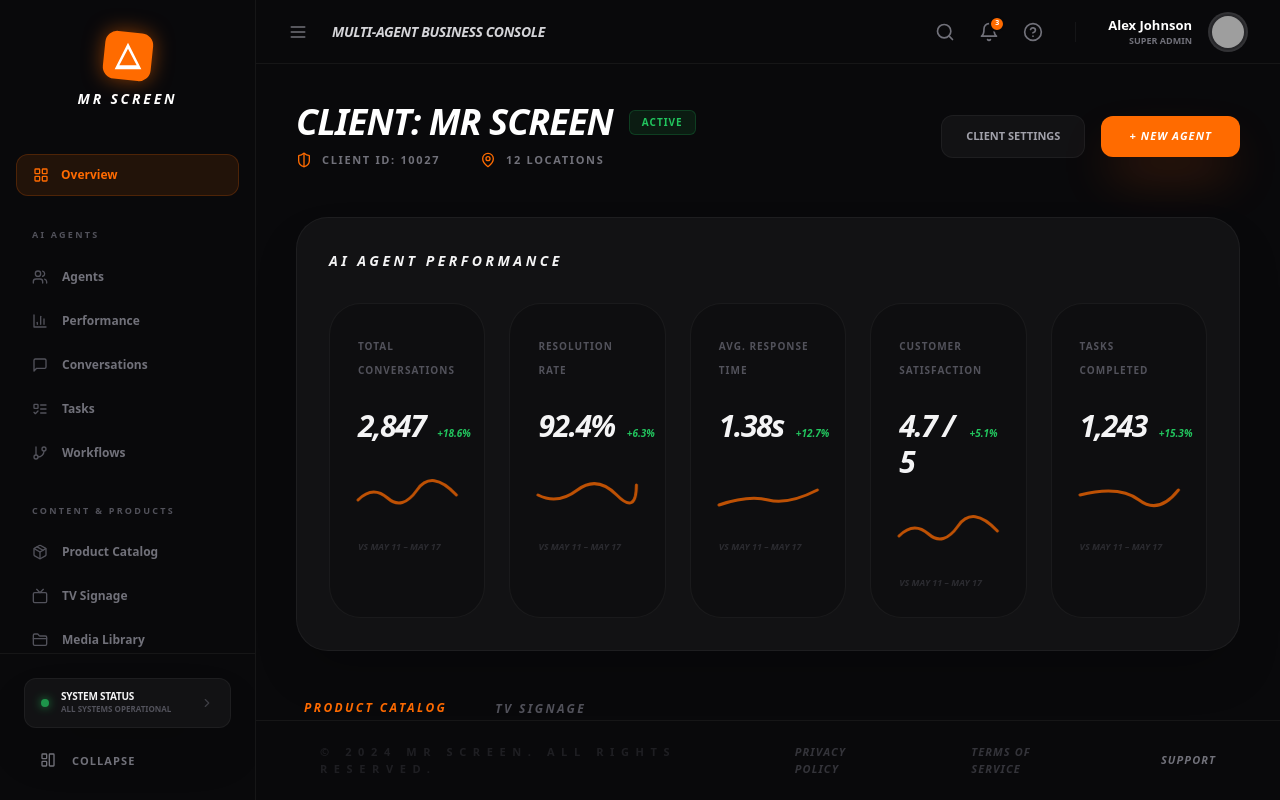
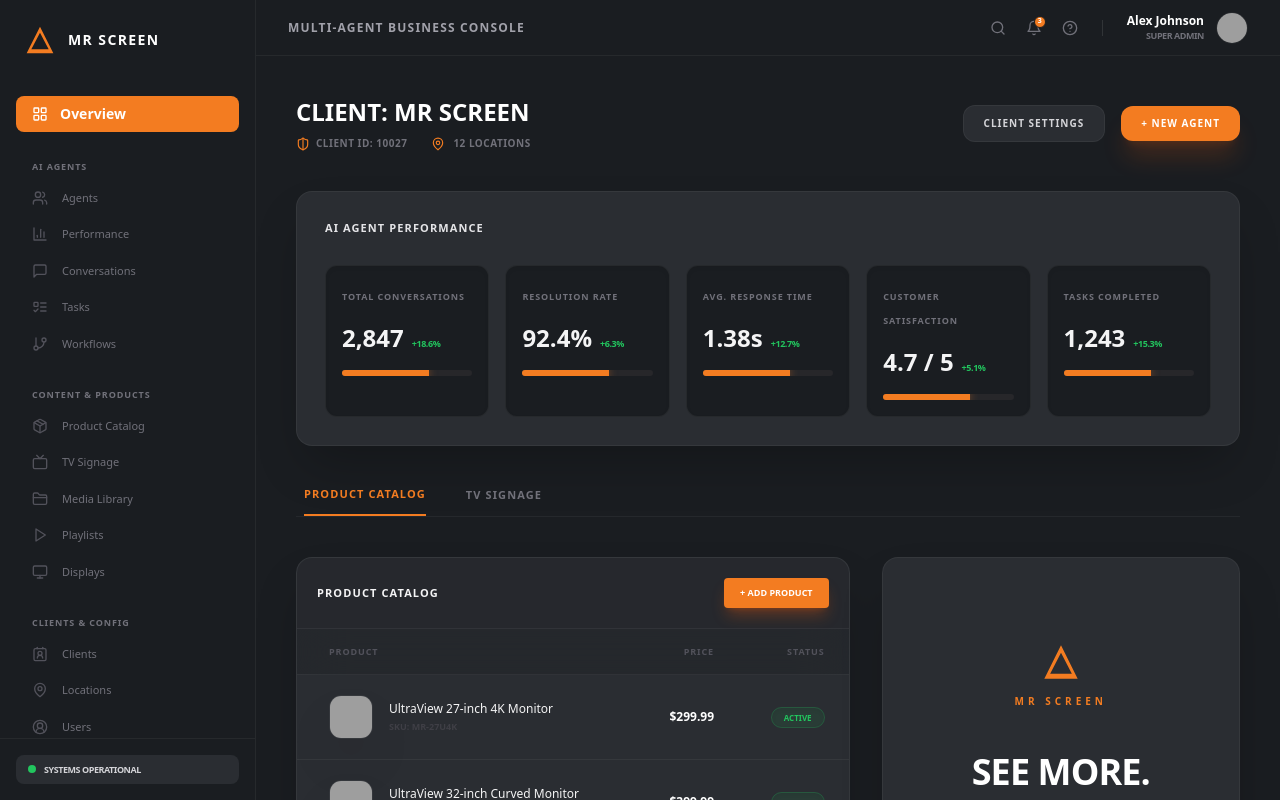
Before and after one commit to dgocostta/screenagent, a Next.js app: page / in a window 1280 px wide. Built offline with nearby package versions, Linux system fonts and the light colour scheme; grey boxes are pictures that could not be loaded.

Commit message:
FIXED BRANDING: 1:1 Mockup Alignment (No Italics, Correct Orange, New Logo)

```diff
--- a/src/app/page.tsx
+++ b/src/app/page.tsx
@@ -3,137 +3,134 @@
 import { Sidebar } from "../components/Sidebar";
 import {
   Bell, Search, HelpCircle, ChevronDown, Plus,
-  Settings2, Download, TrendingUp, Edit2, Trash2, Maximize2, RefreshCw, ShieldHalf, MapPin, Menu, Info
+  Settings2, Download, TrendingUp, Edit2, Trash2, Maximize2, RefreshCw, ShieldHalf, MapPin
 } from "lucide-react";
 
 const metrics = [
-  { label: "Total Conversations", value: "2,847", change: "18.6%", trend: "up", path: "M0,20 Q15,5 30,18 T60,10 T100,15" },
-  { label: "Resolution Rate", value: "92.4%", change: "6.3%", trend: "up", path: "M0,15 Q20,25 40,10 T80,15 T100,5" },
-  { label: "Avg. Response Time", value: "1.38s", change: "12.7%", trend: "down", path: "M0,25 Q30,15 50,20 T100,10" },
-  { label: "Customer Satisfaction", value: "4.7 / 5", change: "5.1%", trend: "up", path: "M0,20 Q15,5 30,18 T60,10 T100,15" },
-  { label: "Tasks Completed", value: "1,243", change: "15.3%", trend: "up", path: "M0,15 Q40,5 60,20 T100,10" },
+  { label: "Total Conversations", value: "2,847", change: "18.6%" },
+  { label: "Resolution Rate", value: "92.4%", change: "6.3%" },
+  { label: "Avg. Response Time", value: "1.38s", change: "12.7%" },
+  { label: "Customer Satisfaction", value: "4.7 / 5", change: "5.1%" },
+  { label: "Tasks Completed", value: "1,243", change: "15.3%" },
 ];
 
 const catalogItems = [
-  { id: 1, name: "UltraView 27-inch 4K Monitor", sku: "MR-27U4K", price: "$299.99", image: "https://i.ebayimg.com/images/g/8QwAAeSwU2BpG7Qs/s-l1600.jpg" },
-  { id: 2, name: "UltraView 32-inch Curved Monitor", sku: "MR-32CURV", price: "$399.99", image: "https://i.ebayimg.com/images/g/g5sAAeSwCVhpG7j1/s-l1600.jpg" },
-  { id: 3, name: "ProDisplay 24-inch FHD Monitor", sku: "MR-24FHD", price: "$149.99", image: "https://i.ebayimg.com/images/g/0NEAAeSw2tRogphK/s-l1600.jpg" }
+  { id: 1, name: "UltraView 27-inch 4K Monitor", sku: "MR-27U4K", price: "$299.99", status: "Active", image: "https://i.ebayimg.com/images/g/8QwAAeSwU2BpG7Qs/s-l1600.jpg" },
+  { id: 2, name: "UltraView 32-inch Curved Monitor", sku: "MR-32CURV", price: "$399.99", status: "Active", image: "https://i.ebayimg.com/images/g/g5sAAeSwCVhpG7j1/s-l1600.jpg" },
+  { id: 3, name: "ProDisplay 24-inch FHD Monitor", sku: "MR-24FHD", price: "$149.99", status: "Active", image: "https://i.ebayimg.com/images/g/0NEAAeSw2tRogphK/s-l1600.jpg" }
 ];
 
 export default function Dashboard() {
   return (
-    <div className="flex h-screen bg-[#09090b] text-white font-sans overflow-hidden selection:bg-[#FF6B00]/30">
+    <div className="flex h-screen bg-[#1A1D21] text-white font-sans overflow-hidden">
       <Sidebar />
-      <div className="flex-1 flex flex-col min-w-0 bg-[#09090b]">
-        <header className="h-16 border-b border-white/5 flex items-center justify-between px-8 bg-[#09090b] shrink-0">
+
+      <div className="flex-1 flex flex-col min-w-0 bg-[#1A1D21]">
+        <header className="h-14 border-b border-white/5 flex items-center justify-between px-8 bg-[#1A1D21] shrink-0">
+          <h2 className="text-xs font-semibold text-zinc-400 uppercase tracking-widest">Multi-Agent Business Console</h2>
           <div className="flex items-center gap-6">
-             <Menu className="w-5 h-5 text-zinc-500 cursor-pointer" />
-             <h2 className="text-sm font-bold tracking-tight text-zinc-300 uppercase italic">Multi-Agent Business Console</h2>
-          </div>
-          <div className="flex items-center gap-8">
-            <div className="flex items-center gap-6 text-zinc-500 border-r border-white/5 pr-8">
-               <Search className="w-5 h-5 cursor-pointer" />
+            <div className="flex items-center gap-5 text-zinc-500 border-r border-white/10 pr-6">
+               <Search className="w-4 h-4 cursor-pointer" />
                <div className="relative">
-                 <Bell className="w-5 h-5 cursor-pointer" />
-                 <span className="absolute -top-1.5 -right-1.5 w-4 h-4 bg-[#FF6B00] rounded-full border-2 border-[#09090b] flex items-center justify-center text-[7px] font-black text-white">3</span>
+                 <Bell className="w-4 h-4 cursor-pointer" />
+                 <span className="absolute -top-1 -right-1 w-3 h-3 bg-[#F37C21] rounded-full border border-[#1A1D21] flex items-center justify-center text-[7px] font-bold text-white">3</span>
                </div>
-               <HelpCircle className="w-5 h-5 cursor-pointer" />
+               <HelpCircle className="w-4 h-4 cursor-pointer" />
             </div>
-            <div className="flex items-center gap-4">
+            <div className="flex items-center gap-3">
                <div className="flex flex-col items-end leading-none">
-                 <span className="text-[13px] font-black text-white">Alex Johnson</span>
-                 <span className="text-[9px] text-zinc-500 font-bold uppercase mt-1">Super Admin</span>
+                 <span className="text-[12px] font-bold text-white">Alex Johnson</span>
+                 <span className="text-[9px] text-zinc-500 font-bold uppercase mt-1 tracking-tighter">Super Admin</span>
                </div>
-               <div className="w-10 h-10 rounded-full border-2 border-white/5 p-0.5 bg-zinc-800">
-                  <img src="https://ui-avatars.com/api/?name=Alex+Johnson&background=FF6B00&color=fff" className="w-full h-full rounded-full" alt="Avatar" />
+               <div className="w-8 h-8 rounded-full border border-white/5 overflow-hidden">
+                  <img src="https://ui-avatars.com/api/?name=Alex+Johnson&background=F37C21&color=fff" className="w-full h-full" alt="Avatar" />
                </div>
             </div>
           </div>
         </header>
-        <div className="flex-1 overflow-y-auto p-10 space-y-12 custom-scrollbar">
+
+        <div className="flex-1 overflow-y-auto p-10 space-y-10 custom-scrollbar">
           <div className="flex items-center justify-between">
-            <div className="space-y-3">
-              <div className="flex items-center gap-4">
-                <h1 className="text-4xl font-black tracking-tight uppercase italic leading-none">Client: MR Screen</h1>
-                <span className="bg-green-500/10 text-green-500 text-[10px] font-black px-3 py-1 rounded-md border border-green-500/20 uppercase tracking-widest">Active</span>
-              </div>
-              <div className="flex items-center gap-10 text-[11px] text-zinc-500 font-black uppercase tracking-[0.15em]">
-                <span className="flex items-center gap-2.5"><ShieldHalf className="w-4 h-4 text-[#FF6B00]" /> Client ID: 10027</span>
-                <span className="flex items-center gap-2.5"><MapPin className="w-4 h-4 text-[#FF6B00]" /> 12 Locations</span>
+            <div className="space-y-2">
+              <h1 className="text-2xl font-bold text-white uppercase">Client: MR Screen</h1>
+              <div className="flex items-center gap-6 text-[10px] text-zinc-500 font-bold uppercase tracking-wider">
+                <span className="flex items-center gap-1.5"><ShieldHalf className="w-3.5 h-3.5 text-[#F37C21]" /> Client ID: 10027</span>
+                <span className="flex items-center gap-2"><MapPin className="w-3.5 h-3.5 text-[#F37C21]" /> 12 Locations</span>
               </div>
             </div>
             <div className="flex items-center gap-4">
-              <button className="px-6 py-3 bg-[#121214] border border-white/5 rounded-xl text-[11px] font-black text-zinc-400 uppercase">Client Settings</button>
-              <button className="px-7 py-3 bg-[#FF6B00] rounded-xl text-[11px] font-black text-white uppercase italic tracking-widest shadow-2xl shadow-orange-600/40">+ New Agent</button>
+              <button className="px-5 py-2.5 bg-[#2A2D32] border border-white/5 rounded-xl text-[10px] font-bold text-zinc-300 uppercase tracking-widest hover:bg-white/[0.03]">Client Settings</button>
+              <button className="px-5 py-2.5 bg-[#F37C21] rounded-xl text-[10px] font-bold text-white uppercase tracking-widest shadow-xl shadow-orange-600/20">+ New Agent</button>
             </div>
           </div>
-          <div className="bg-[#121214] border border-white/5 rounded-[32px] p-8 shadow-2xl space-y-8 relative overflow-hidden">
-            <h3 className="text-[14px] font-black tracking-[0.25em] uppercase italic text-zinc-100">AI Agent Performance</h3>
-            <div className="grid grid-cols-1 sm:grid-cols-3 lg:grid-cols-5 gap-6">
+
+          <div className="bg-[#2A2D32] border border-white/5 rounded-2xl p-7 shadow-2xl space-y-7">
+            <h3 className="text-[11px] font-bold tracking-widest uppercase text-zinc-200">AI Agent Performance</h3>
+            <div className="grid grid-cols-1 sm:grid-cols-3 lg:grid-cols-5 gap-4">
                {metrics.map((m) => (
-                 <div key={m.label} className="bg-black/20 border border-white/5 p-7 rounded-[32px] space-y-7 hover:border-[#FF6B00]/40 transition-all">
-                    <span className="text-[10px] font-black text-zinc-600 uppercase tracking-widest">{m.label}</span>
-                    <div className="flex items-baseline gap-3">
-                       <span className="text-3xl font-black italic text-zinc-100 tracking-tighter">{m.value}</span>
-                       <span className={`text-[10px] font-black text-green-500 uppercase italic`}>+{m.change}</span>
+                 <div key={m.label} className="bg-[#1A1D21] border border-white/5 p-4 rounded-xl space-y-4 shadow-inner">
+                    <span className="text-[9px] font-bold text-zinc-500 uppercase tracking-widest">{m.label}</span>
+                    <div className="flex items-baseline gap-2">
+                       <span className="text-2xl font-bold text-zinc-100">{m.value}</span>
+                       <span className="text-[9px] font-bold text-green-500 tracking-tighter uppercase">+{m.change}</span>
                     </div>
-                    <div className="h-10 flex items-end">
-                       <svg width="100%" height="32" viewBox="0 0 100 32" preserveAspectRatio="none" className="overflow-visible"><path d={m.path} fill="none" stroke="#FF6B00" strokeWidth="3" strokeLinecap="round" className="animate-pulse" /></svg>
+                    <div className="h-1.5 bg-zinc-800 rounded-full overflow-hidden">
+                       <div className="h-full w-2/3 bg-[#F37C21] shadow-[0_0_8px_rgba(243,124,33,0.6)]"></div>
                     </div>
-                    <div className="text-[9px] font-black text-zinc-700 uppercase italic opacity-60">vs May 11 – May 17</div>
                  </div>
                ))}
             </div>
           </div>
-          <div className="flex border-b border-white/5 px-2">
-              <button className="pb-5 text-[12px] font-black uppercase italic tracking-[0.2em] border-b-2 border-[#FF6B00] text-[#FF6B00]">Product Catalog</button>
-              <button className="pb-5 px-12 text-[12px] font-black uppercase italic tracking-[0.2em] text-zinc-600">TV Signage</button>
+
+          <div className="flex border-b border-white/5 space-x-10 px-2">
+              <button className="pb-3 text-[11px] font-bold uppercase tracking-widest border-b-2 border-[#F37C21] text-[#F37C21]">Product Catalog</button>
+              <button className="pb-3 text-[11px] font-bold uppercase tracking-widest text-zinc-500">TV Signage</button>
           </div>
-          <div className="grid grid-cols-1 lg:grid-cols-5 gap-10">
-              <div className="lg:col-span-3 flex flex-col bg-[#121214] border border-white/5 rounded-[44px] overflow-hidden shadow-2xl min-h-[600px]">
-                 <div className="p-8 border-b border-white/5 bg-black/10 flex justify-between items-center">
-                    <h3 className="text-[14px] font-black uppercase italic text-white">Product Catalog</h3>
-                    <button className="bg-[#FF6B00] text-white text-[10px] font-black px-6 py-3 rounded-xl uppercase shadow-lg shadow-orange-600/30 font-black">+ Add Product</button>
+
+          <div className="grid grid-cols-1 lg:grid-cols-5 gap-8">
+              <div className="lg:col-span-3 flex flex-col bg-[#2A2D32] border border-white/5 rounded-2xl overflow-hidden shadow-2xl min-h-[450px]">
+                 <div className="p-5 border-b border-white/5 bg-black/10 flex justify-between items-center">
+                    <h3 className="text-[11px] font-bold uppercase tracking-widest text-zinc-100">Product Catalog</h3>
+                    <button className="bg-[#F37C21] text-white text-[9px] font-bold px-4 py-2 rounded uppercase shadow-lg shadow-orange-600/30">+ Add Product</button>
                  </div>
                  <div className="overflow-x-auto">
                     <table className="w-full text-left">
-                       <thead className="bg-black/20 text-[10px] font-black text-zinc-700 uppercase tracking-widest border-b border-white/5 sticky top-0">
-                          <tr><th className="px-10 py-6">Product</th><th className="px-6 py-6">Price</th><th className="px-6 py-6 text-right">Status</th></tr>
+                       <thead className="bg-black/10 text-[9px] font-bold text-zinc-600 uppercase tracking-widest border-b border-white/5 sticky top-0 backdrop-blur-xl">
+                          <tr><th className="px-8 py-4">Product</th><th className="px-6 py-4 text-right">Price</th><th className="px-6 py-4 text-right">Status</th></tr>
                        </thead>
-                       <tbody className="divide-y divide-white/5 text-[13px] font-bold text-zinc-400">
+                       <tbody className="divide-y divide-white/5 text-[12px] text-zinc-400 font-medium">
                           {catalogItems.map(item => (
                             <tr key={item.id} className="hover:bg-white/[0.015] transition-colors group">
-                               <td className="px-10 py-6 flex items-center gap-6">
-                                  <img src={item.image} className="w-16 h-16 rounded-2xl object-cover shadow-2xl" alt="product" />
-                                  <div className="flex flex-col"><span className="text-zinc-100 font-black text-base">{item.name}</span><span className="text-[10px] text-zinc-700 uppercase font-black tracking-widest mt-1">SKU: {item.sku}</span></div>
+                               <td className="px-8 py-5 flex items-center gap-4">
+                                  <img src={item.image} className="w-11 h-11 rounded-xl object-cover shadow-2xl border border-white/5 transition-transform group-hover:scale-105" alt="product" />
+                                  <div className="flex flex-col space-y-0.5">
+                                    <span className="text-zinc-100">{item.name}</span>
+                                    <span className="text-[9px] text-zinc-700 font-bold uppercase">SKU: {item.sku}</span>
+                                  </div>
                                </td>
-                               <td className="px-6 py-6 font-black text-white italic text-lg">{item.price}</td>
-                               <td className="px-6 py-6 text-right"><span className="bg-green-500/10 text-green-500 text-[9px] font-black uppercase px-4 py-1.5 rounded-full border border-green-500/20 shadow-inner tracking-widest">Active</span></td>
+                               <td className="px-6 py-5 font-bold text-white text-right">{item.price}</td>
+                               <td className="px-6 py-5 text-right"><span className="bg-green-500/10 text-green-500 text-[8px] font-bold uppercase px-3 py-1 rounded-full border border-green-500/20 shadow-inner">Active</span></td>
                             </tr>
                           ))}
                        </tbody>
                     </table>
                  </div>
               </div>
-              <div className="lg:col-span-2 bg-[#121214] border border-white/5 rounded-[44px] shadow-2xl flex flex-col items-center justify-center p-14 space-y-12 relative overflow-hidden group">
-                 <div className="flex flex-col items-center gap-4 relative z-10 scale-110">
-                    <div className="w-14 h-14 bg-[#FF6B00] rounded-2xl flex items-center justify-center shadow-[0_0_40px_#FF6B00] rotate-6 border border-white/20 shadow-orange-600/70"><svg viewBox="0 0 24 24" className="w-8 h-8 text-white -rotate-6" fill="currentColor"><path d="M12 2L2 22h20L12 2zm0 4.5L18.5 19H5.5L12 6.5z"/></svg></div>
-                    <span className="text-[14px] font-black uppercase tracking-[0.7em] italic text-[#FF6B00]">MR SCREEN</span>
+
+              <div className="lg:col-span-2 bg-[#2A2D32] border border-white/5 rounded-2xl overflow-hidden shadow-2xl flex flex-col items-center justify-center p-12 space-y-10 min-h-[400px]">
+                 <div className="flex flex-col items-center gap-3">
+                    <div className="w-10 h-10 text-[#F37C21] flex items-center justify-center">
+                       <svg viewBox="0 0 24 24" className="w-10 h-10" fill="currentColor">
+                         <path d="M12 2L2 22h20L12 2zm0 4.5L18.5 19H5.5L12 6.5z"/>
+                       </svg>
+                    </div>
+                    <span className="text-[10px] font-bold uppercase tracking-[0.4em] text-[#F37C21]">MR SCREEN</span>
                  </div>
-                 <h4 className="text-7xl font-black uppercase italic tracking-tighter text-center leading-[0.8] text-white relative z-10">SEE MORE.<br /><span className="text-[#FF6B00]">DO MORE.</span></h4>
-                 <button className="bg-[#FF6B00] text-white text-[13px] font-black px-14 py-4 rounded-full shadow-[0_0_80px_rgba(255,107,0,0.8)] uppercase italic tracking-widest transform transition-all duration-700 border-2 border-white/10 relative z-10">Explore Collection</button>
-                 <div className="absolute inset-0 z-0 opacity-40 grayscale group-hover:grayscale-0 group-hover:opacity-60 transition-all duration-1500"><img src="https://images.unsplash.com/photo-1547082299-de196ea013d6?auto=format&fit=crop&q=80&w=800" className="w-full h-full object-cover" alt="display" /></div>
+                 <h4 className="text-4xl font-bold uppercase tracking-tight text-center leading-tight text-white">See More.<br />Do More.</h4>
+                 <button className="bg-[#F37C21] text-white text-[11px] font-bold px-10 py-3 rounded-full shadow-lg shadow-orange-600/30 uppercase tracking-widest border border-white/10">Explore Collection</button>
               </div>
           </div>
         </div>
-        <footer className="h-20 border-t border-white/5 flex items-center justify-between px-16 bg-[#09090b] shrink-0 text-[11px] font-black text-zinc-700 uppercase tracking-[0.6em]">
-           <span className="opacity-40">© 2024 MR Screen. All rights reserved.</span>
-           <div className="flex items-center gap-20">
-              <a href="#" className="hover:text-[#FF6B00] transition-colors italic tracking-widest opacity-80 font-black">Privacy Policy</a>
-              <a href="#" className="hover:text-[#FF6B00] transition-colors italic tracking-widest opacity-80 font-black">Terms of Service</a>
-              <a href="#" className="hover:text-[#FF6B00] transition-colors italic tracking-widest text-zinc-500 font-black">Support</a>
-           </div>
-        </footer>
       </div>
     </div>
   );
--- a/src/components/Sidebar.tsx
+++ b/src/components/Sidebar.tsx
@@ -47,36 +47,34 @@ export function Sidebar() {
   const pathname = usePathname();
 
   return (
-    <aside className="w-64 h-screen bg-[#09090b] flex flex-col border-r border-white/5 shrink-0 overflow-hidden font-sans">
-      <div className="p-8 mb-4 flex flex-col items-center">
-        <div className="w-12 h-12 bg-[#FF6B00] flex items-center justify-center rounded-xl shadow-[0_0_20px_rgba(255,107,0,0.5)] rotate-6 mb-3">
-          <svg viewBox="0 0 24 24" className="w-8 h-8 text-white -rotate-6" fill="currentColor">
+    <aside className="w-64 h-screen bg-[#1A1D21] flex flex-col border-r border-white/5 shrink-0 overflow-hidden font-sans">
+      <div className="p-6 mb-4 flex items-center gap-3">
+        <div className="w-8 h-8 text-[#F37C21] flex items-center justify-center">
+          <svg viewBox="0 0 24 24" fill="currentColor" className="w-full h-full">
             <path d="M12 2L2 22h20L12 2zm0 4.5L18.5 19H5.5L12 6.5z"/>
           </svg>
         </div>
-        <h1 className="text-[14px] font-black tracking-[0.2em] text-white uppercase italic leading-none">MR SCREEN</h1>
+        <h1 className="text-sm font-bold tracking-widest text-white uppercase">MR SCREEN</h1>
       </div>
 
-      <div className="flex-1 px-4 space-y-8 pb-10 overflow-y-auto custom-scrollbar">
-        <div>
-          <Link href="/" className={`flex items-center gap-3 px-4 py-3 rounded-xl text-xs font-bold transition-all border ${pathname === '/' ? 'bg-[#FF6B00]/10 text-[#FF6B00] border-[#FF6B00]/20' : 'text-zinc-500 border-transparent hover:text-zinc-200'}`}>
-            <LayoutGrid className="w-4 h-4" />
-            Overview
-          </Link>
-        </div>
+      <div className="flex-1 px-4 space-y-7 pb-10 overflow-y-auto custom-scrollbar">
+        <Link href="/" className={pathname === "/" ? "flex items-center gap-3 px-4 py-2 rounded-lg text-sm bg-[#F37C21] text-white font-bold" : "flex items-center gap-3 px-4 py-2 rounded-lg text-sm text-zinc-400 hover:text-white"}>
+          <LayoutGrid className="w-4 h-4" />
+          Overview
+        </Link>
 
         {navGroups.map((group) => (
-          <div key={group.title} className="space-y-1.5">
-            <h3 className="px-4 text-[9px] font-bold text-zinc-600 tracking-[0.25em] mb-4 uppercase">{group.title}</h3>
+          <div key={group.title} className="space-y-1">
+            <h3 className="px-4 text-[9px] font-bold text-zinc-500 tracking-widest mb-2 uppercase">{group.title}</h3>
             {group.items.map((item) => {
               const isActive = pathname === item.href;
               return (
                 <Link
                   key={item.label}
                   href={item.href}
-                  className={`flex items-center gap-3.5 px-4 py-2.5 rounded-xl text-[12px] font-semibold transition-all ${isActive ? 'text-white bg-white/5 shadow-inner' : 'text-zinc-500 hover:text-zinc-200'}`}
+                  className={isActive ? "flex items-center gap-3.5 px-4 py-2 rounded-lg text-[11px] font-medium text-white bg-white/5 shadow-inner" : "flex items-center gap-3.5 px-4 py-2 rounded-lg text-[11px] text-zinc-500 hover:text-white transition-colors"}
                 >
-                  <item.icon className={`w-4 h-4 ${isActive ? 'text-[#FF6B00]' : 'text-zinc-600'}`} />
+                  <item.icon className={isActive ? "w-4 h-4 text-[#F37C21]" : "w-4 h-4 text-zinc-600 group-hover:text-zinc-300"} />
                   {item.label}
                 </Link>
               );
@@ -85,21 +83,11 @@ export function Sidebar() {
         ))}
       </div>
 
-      <div className="p-6 mt-auto border-t border-white/5 bg-[#09090b]">
-        <div className="flex items-center justify-between px-4 py-3 rounded-xl bg-[#121214] border border-white/5 mb-4 shadow-2xl">
-          <div className="flex items-center gap-3">
-            <span className="w-2 h-2 rounded-full bg-green-500 animate-pulse shadow-[0_0_10px_#22c55e]"></span>
-            <div className="flex flex-col">
-              <span className="text-[10px] font-black text-zinc-100 uppercase leading-none tracking-tight">System Status</span>
-              <span className="text-[8px] font-bold text-zinc-600 uppercase mt-0.5">All Systems Operational</span>
-            </div>
-          </div>
-          <ChevronRight className="w-3.5 h-3.5 text-zinc-700" />
+      <div className="p-4 border-t border-white/5 bg-[#1A1D21]">
+        <div className="flex items-center gap-2 px-3 py-2 rounded-lg bg-[#2A2D32]">
+          <span className="w-2 h-2 rounded-full bg-green-500"></span>
+          <span className="text-[9px] font-bold text-zinc-300 uppercase tracking-tighter">Systems Operational</span>
         </div>
-        <button className="flex items-center gap-4 px-4 py-2 text-[11px] font-bold text-zinc-500 hover:text-zinc-100 transition-colors w-full uppercase tracking-widest leading-none">
-          <LayoutPanelLeft className="w-4 h-4 rotate-180" />
-          Collapse
-        </button>
       </div>
     </aside>
   );
```
